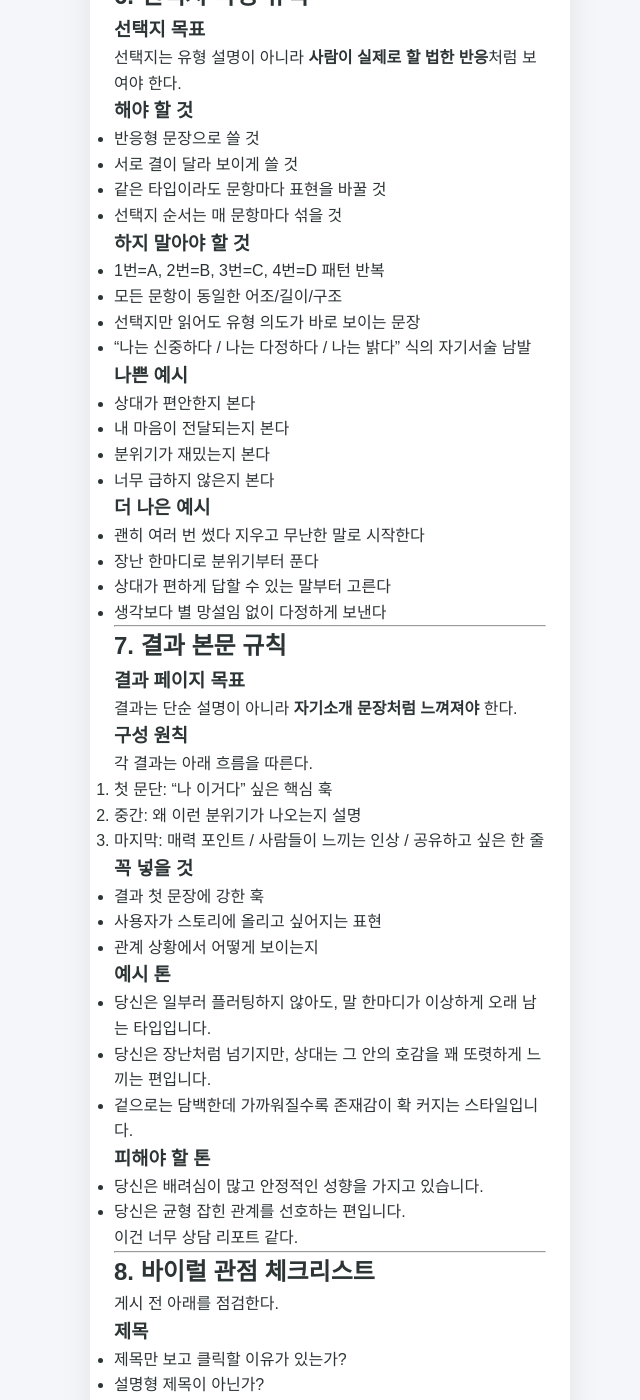
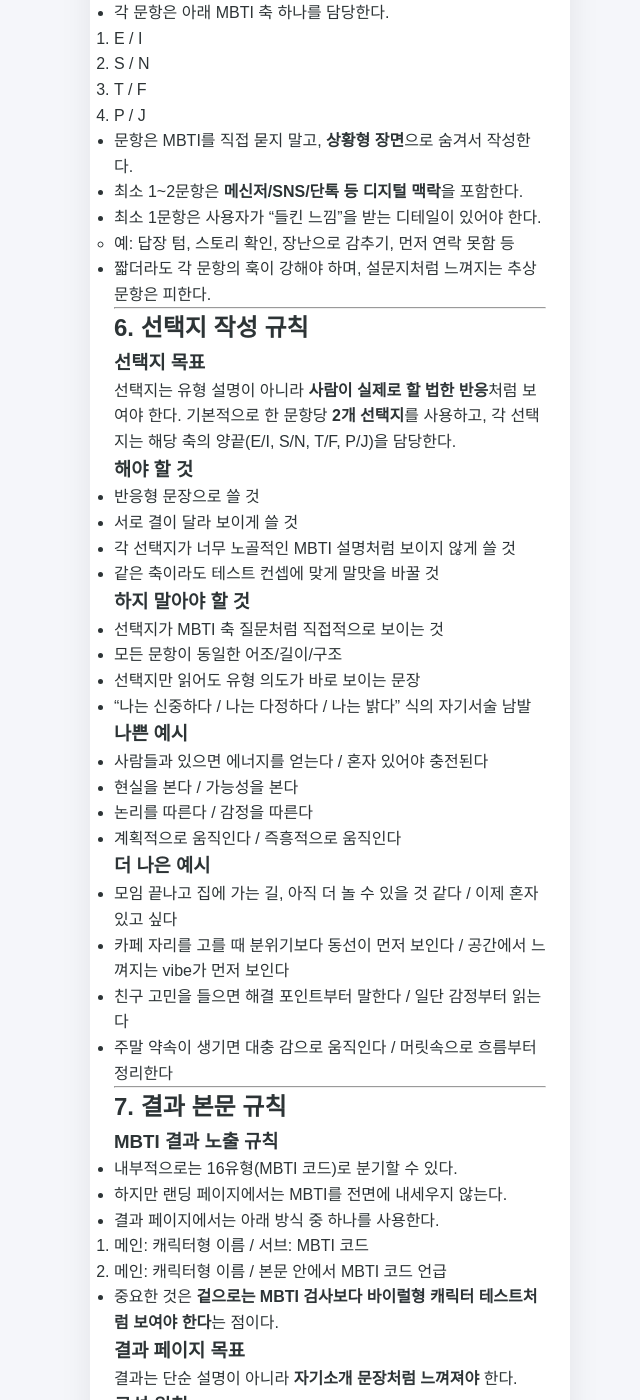
Before and after one commit to ghgfhfg2/test-holic-blog, a Jekyll site: the page built from VIRAL_TEST_GUIDELINES.md, in a window 1280 px wide and 1400 px high, scrolled down 2899 px. Shown: the whole window, without its empty margins (310-950 px from the left). Built offline with Jekyll 4.4.1, drawn with Linux system fonts in a browser that asks for light colours; some web fonts are replaced; our own code applies the rules of GitHub Pages for plain Markdown files; some of the changed text lies outside the part shown.

Commit message:
Adopt hidden MBTI 4-axis model for test generation

```diff
--- a/VIRAL_TEST_GUIDELINES.md
+++ b/VIRAL_TEST_GUIDELINES.md
@@ -8,6 +8,9 @@
 ---
 
 ## 1. 핵심 목표
+
+테스트홀릭의 기본 생성 엔진은 **4문항 / 2지선다 / MBTI 4축(E-I, S-N, T-F, P-J) 기반의 숨김형 분기 구조**를 우선 사용한다.
+다만 사용자가 보게 되는 겉표현은 MBTI 검사가 아니라 **상황형 바이럴 테스트**여야 한다.
 
 테스트홀릭의 테스트는 아래 4가지를 동시에 노린다.
 
@@ -132,11 +135,18 @@
 이런 문항은 너무 설문지 같다.
 
 ### 문항 구성 규칙
-- 기본 8문항
-- 최소 5문항은 **상황형**이어야 한다.
-- 최소 2문항은 **메신저/SNS/단톡 등 디지털 맥락**을 포함한다.
+- 기본 4문항
+- 기본값은 **2지선다**로 작성한다.
+- 각 문항은 아래 MBTI 축 하나를 담당한다.
+  1. E / I
+  2. S / N
+  3. T / F
+  4. P / J
+- 문항은 MBTI를 직접 묻지 말고, **상황형 장면**으로 숨겨서 작성한다.
+- 최소 1~2문항은 **메신저/SNS/단톡 등 디지털 맥락**을 포함한다.
 - 최소 1문항은 사용자가 "들킨 느낌"을 받는 디테일이 있어야 한다.
   - 예: 답장 텀, 스토리 확인, 장난으로 감추기, 먼저 연락 못함 등
+- 짧더라도 각 문항의 훅이 강해야 하며, 설문지처럼 느껴지는 추상 문항은 피한다.
 
 ---
 
@@ -144,34 +154,43 @@
 
 ### 선택지 목표
 선택지는 유형 설명이 아니라 **사람이 실제로 할 법한 반응**처럼 보여야 한다.
+기본적으로 한 문항당 **2개 선택지**를 사용하고, 각 선택지는 해당 축의 양끝(E/I, S/N, T/F, P/J)을 담당한다.
 
 ### 해야 할 것
 - 반응형 문장으로 쓸 것
 - 서로 결이 달라 보이게 쓸 것
-- 같은 타입이라도 문항마다 표현을 바꿀 것
-- 선택지 순서는 매 문항마다 섞을 것
+- 각 선택지가 너무 노골적인 MBTI 설명처럼 보이지 않게 쓸 것
+- 같은 축이라도 테스트 컨셉에 맞게 말맛을 바꿀 것
 
 ### 하지 말아야 할 것
-- 1번=A, 2번=B, 3번=C, 4번=D 패턴 반복
+- 선택지가 MBTI 축 질문처럼 직접적으로 보이는 것
 - 모든 문항이 동일한 어조/길이/구조
 - 선택지만 읽어도 유형 의도가 바로 보이는 문장
 - "나는 신중하다 / 나는 다정하다 / 나는 밝다" 식의 자기서술 남발
 
 ### 나쁜 예시
-- 상대가 편안한지 본다
-- 내 마음이 전달되는지 본다
-- 분위기가 재밌는지 본다
-- 너무 급하지 않은지 본다
+- 사람들과 있으면 에너지를 얻는다 / 혼자 있어야 충전된다
+- 현실을 본다 / 가능성을 본다
+- 논리를 따른다 / 감정을 따른다
+- 계획적으로 움직인다 / 즉흥적으로 움직인다
 
 ### 더 나은 예시
-- 괜히 여러 번 썼다 지우고 무난한 말로 시작한다
-- 장난 한마디로 분위기부터 푼다
-- 상대가 편하게 답할 수 있는 말부터 고른다
-- 생각보다 별 망설임 없이 다정하게 보낸다
+- 모임 끝나고 집에 가는 길, 아직 더 놀 수 있을 것 같다 / 이제 혼자 있고 싶다
+- 카페 자리를 고를 때 분위기보다 동선이 먼저 보인다 / 공간에서 느껴지는 vibe가 먼저 보인다
+- 친구 고민을 들으면 해결 포인트부터 말한다 / 일단 감정부터 읽는다
+- 주말 약속이 생기면 대충 감으로 움직인다 / 머릿속으로 흐름부터 정리한다
 
 ---
 
 ## 7. 결과 본문 규칙
+
+### MBTI 결과 노출 규칙
+- 내부적으로는 16유형(MBTI 코드)로 분기할 수 있다.
+- 하지만 랜딩 페이지에서는 MBTI를 전면에 내세우지 않는다.
+- 결과 페이지에서는 아래 방식 중 하나를 사용한다.
+  1. 메인: 캐릭터형 이름 / 서브: MBTI 코드
+  2. 메인: 캐릭터형 이름 / 본문 안에서 MBTI 코드 언급
+- 중요한 것은 **겉으로는 MBTI 검사보다 바이럴형 캐릭터 테스트처럼 보여야 한다**는 점이다.
 
 ### 결과 페이지 목표
 결과는 단순 설명이 아니라 **자기소개 문장처럼 느껴져야** 한다.
@@ -200,7 +219,24 @@
 
 ---
 
-## 8. 바이럴 관점 체크리스트
+## 8. 랜딩 문구 규칙
+
+- 랜딩에서는 결과 타입 이름을 미리 공개하지 않는다.
+- 랜딩에서는 "A/B/C/D 중 하나" 같은 표현도 쓰지 않는다.
+- 랜딩은 무엇을 알 수 있는지만 말하고, 결과 자체는 숨긴다.
+- MBTI도 랜딩에서 직접 드러내지 않는다.
+
+좋은 예시:
+- 카톡 답장할 때 은근히 드러나는 내 관계 캐릭터를 알아보세요.
+- 단톡방에서 내가 어떤 분위기를 만드는지 확인해보세요.
+
+나쁜 예시:
+- 결과는 A/B/C/D 중 하나로 나옵니다.
+- 당신의 MBTI 유형이 나옵니다.
+
+---
+
+## 9. 바이럴 관점 체크리스트
 
 게시 전 아래를 점검한다.
 
@@ -213,16 +249,18 @@
 - 4문항 안에 지루함 없이 끝나는가?
 - 모든 문항이 실제 장면처럼 그려지는가?
 - 사용자가 자기 경험을 즉시 떠올릴 수 있는가?
+- 각 문항이 E/I, S/N, T/F, P/J 축 중 하나와 명확히 연결되는가?
 
 ### 선택지
-- 순서 패턴이 반복되지 않는가?
+- 선택지가 MBTI 축 노출처럼 보이지 않는가?
 - 선택지가 유형 설명문처럼 보이지 않는가?
-- 각 문항에서 보기 간 결이 충분히 다른가?
+- 2개 보기 모두 실제 반응처럼 자연스러운가?
 
 ### 결과
 - 결과명이 약하지 않은가?
 - 결과 첫 문장이 캡처하고 싶을 정도로 센가?
 - 친구가 봤을 때 반응할 포인트가 있는가?
+- MBTI 코드가 있더라도 겉포장은 캐릭터형으로 유지되는가?
 
 ### 전체
 - 너무 착하고 무난하기만 하지 않은가?
@@ -230,27 +268,30 @@
 
 ---
 
-## 9. 운영 규칙
+## 10. 운영 규칙
 
 ### 새 테스트 생성 시 반드시 지킬 것
 1. 이 문서를 먼저 읽는다.
 2. 제목 후보를 3개 이상 생각한 뒤 가장 클릭 강한 것을 고른다.
-3. 결과명 4개를 먼저 정한다.
-4. 그 결과명에 맞춰 문항을 만든다.
-5. 선택지 순서는 문항마다 섞는다.
-6. 완성 후 바이럴 체크리스트를 다시 점검한다.
+3. 내부적으로 어떤 MBTI 16유형 구조를 사용할지 먼저 정한다.
+4. 결과 노출용 캐릭터형 이름 또는 포장 방식을 먼저 정한다.
+5. 4문항을 만들고, 각 문항이 E/I, S/N, T/F, P/J 중 어떤 축인지 명확히 대응되게 설계한다.
+6. 선택지는 2지선다로 작성하되 MBTI 질문처럼 직접 보이지 않게 만든다.
+7. 랜딩 문구에서는 결과 타입과 MBTI를 숨긴다.
+8. 완성 후 바이럴 체크리스트를 다시 점검한다.
 
 ### 기존 테스트 리라이팅 우선순위
 아래 신호가 있으면 먼저 손본다.
 - 제목이 너무 설명형일 때
 - 결과명이 너무 무난할 때
 - 문항이 설문지 같을 때
-- 보기 순서가 고정일 때
+- MBTI 축이 너무 노골적으로 드러날 때
+- 랜딩에서 결과를 미리 알려줄 때
 - 여러 테스트가 너무 비슷하게 느껴질 때
 
 ---
 
-## 10. 테스트홀릭용 추천 주제 예시
+## 11. 테스트홀릭용 추천 주제 예시
 
 다음은 우선 제작 후보로 자주 참고한다.
 
@@ -267,10 +308,10 @@
 
 ---
 
-## 11. 최종 한 줄 원칙
+## 12. 최종 한 줄 원칙
 
 테스트홀릭의 테스트는
 **"정확한 검사"보다 "재밌고 공유하고 싶은 자기 캐릭터 콘텐츠"**에 가깝게 만든다.
 
-무난한 위로보다,
-**친구에게 보내고 싶은 한 방**이 더 중요하다.
+속은 MBTI 구조를 활용할 수 있어도,
+겉은 반드시 **바이럴형 상황 테스트**처럼 보여야 한다.
```
